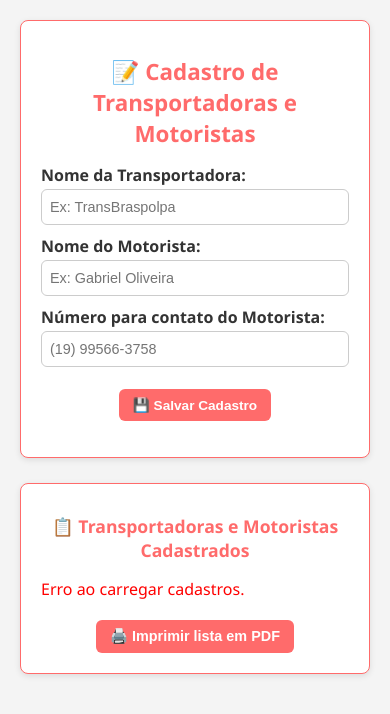
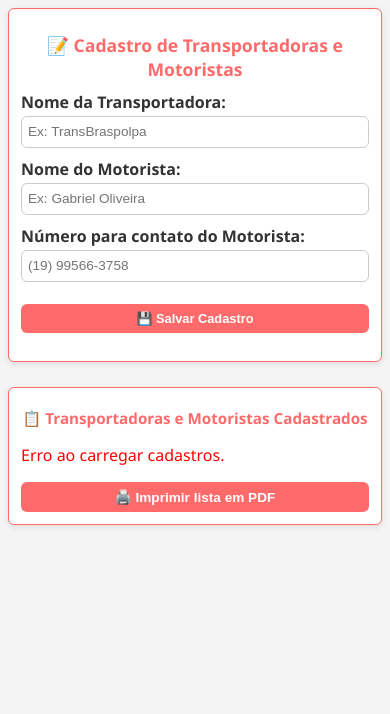
Before and after one commit to GabrielCaminhante/controle-de-carregamento, a website: page public/cadastro.html in a window 390 px wide. Drawn offline with nearby package versions, Linux system fonts and the light colour scheme; no server answers.

Commit message:
Update cadastro.css
Updated styles for mobile responsiveness and improved layout for various elements.

```diff
--- a/public/cadastro.css
+++ b/public/cadastro.css
@@ -226,60 +226,92 @@ body {
   transform: scale(1.05);
 }
 
-/* 📱 Layout exclusivo para celulares */
+/* 📱 Layout otimizado para celulares */
 @media (max-width: 600px) {
-  /* Esconde tabela tradicional */
-  .tabela-cadastrados table {
-    display: none;
+  body {
+    padding: 8px; /* 🔧 menos margem lateral */
   }
 
-  /* Cards de cadastro */
-  .card-cadastro {
-    background-color: #fff;
-    border: 1px solid #ff6b6b;
-    border-radius: 8px;
-    padding: 12px;
-    margin-bottom: 15px;
-    box-shadow: 0 2px 6px rgba(0,0,0,0.08);
+  .titulo-principal {
+    font-size: 1.1rem; /* 🔧 título menor */
+    margin-bottom: 10px;
   }
 
-  .card-cadastro h3 {
-    font-size: 1rem;
-    color: #ff6b6b;
-    margin-bottom: 8px;
+  .painel-cadastro,
+  .tabela-cadastrados {
+    padding: 12px; /* 🔧 painel mais compacto */
+    max-width: 100%;
+    border-radius: 6px;
   }
 
-  .card-cadastro p {
-    margin: 4px 0;
-    font-size: 0.9rem;
-    color: #333;
+  .painel-cadastro h2,
+  .tabela-cadastrados h2,
+  .tabela-cadastrados h3 {
+    font-size: 0.95rem; /* 🔧 títulos internos menores */
+    margin: 8px 0;
   }
 
-  .card-cadastro strong {
-    color: #ff6b6b;
+  .painel-cadastro input[type="text"],
+  .painel-cadastro input[type="tel"] {
+    font-size: 0.85rem;
+    padding: 6px;
+    min-height: 32px; /* 🔧 altura menor */
   }
 
-  /* Botões dentro do card */
-  .acoes-card {
-    display: flex;
-    flex-wrap: wrap;
+  .botoes-admin {
+    flex-direction: column;
     gap: 8px;
-    margin-top: 10px;
   }
 
-  .acoes-card button {
-    flex: 1;
-    padding: 8px;
+  .botoes-admin button {
+    width: 100%;
     font-size: 0.8rem;
-    background-color: #ff6b6b;
-    color: #fff;
-    border: none;
-    border-radius: 6px;
-    cursor: pointer;
-    transition: background-color 0.3s ease;
+    padding: 7px;
+    min-width: auto;
   }
 
-  .acoes-card button:hover {
-    background-color: #e04646;
+  #btnPDF {
+    width: 100%;
+    margin-top: 12px;
+    font-size: 0.85rem;
+    padding: 7px;
+  }
+
+  /* 📊 Tabelas */
+  .tabela-cadastrados {
+    overflow-x: auto; /* 🔧 rolagem horizontal */
+  }
+
+  .tabela-cadastrados table {
+    font-size: 0.8rem;
+    min-width: 480px; /* 🔧 largura mínima ajustada */
+  }
+
+  .tabela-cadastrados th,
+  .tabela-cadastrados td {
+    padding: 5px;
+  }
+
+  .tabela-cadastrados td.acoes button {
+    padding: 4px 6px;
+    font-size: 0.7rem;
+  }
+
+  /* 👤 Responsável */
+  .responsavel-header {
+    flex-direction: column;
+    align-items: flex-start;
+    gap: 6px;
+    padding: 8px;
+  }
+
+  .responsavel-header p {
+    font-size: 0.85rem;
+  }
+
+  .responsavel-header button {
+    width: auto; /* 🔧 botão compacto */
+    font-size: 0.75rem;
+    padding: 5px 8px;
   }
 }
```
